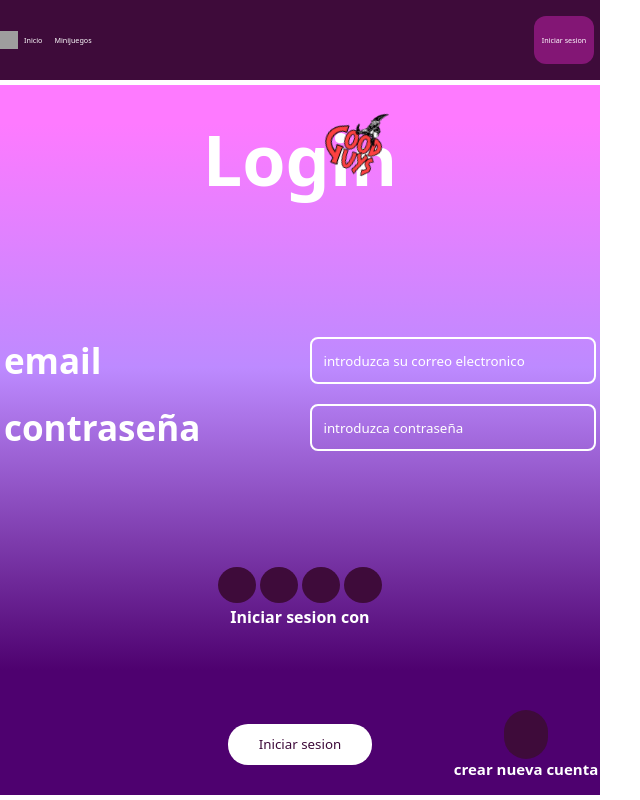
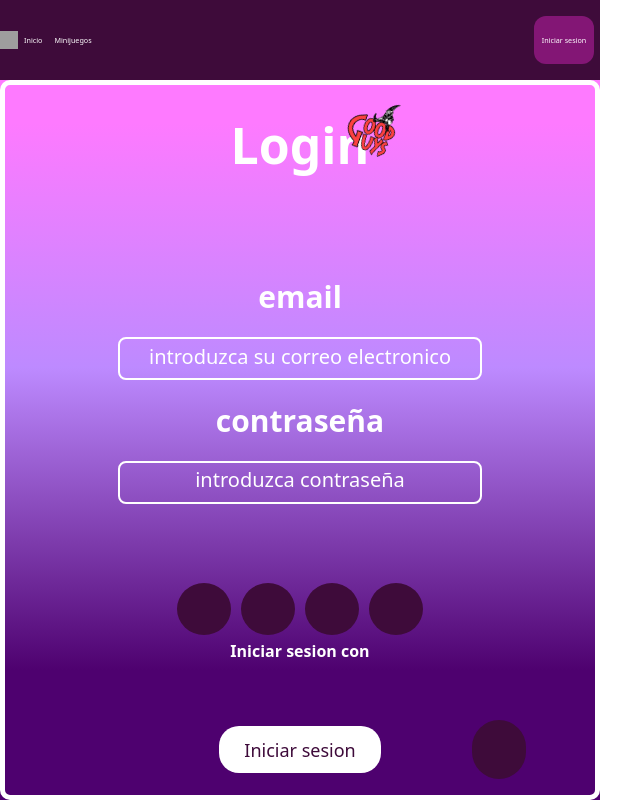
Before and after one commit to ericbcrril/Good-Guys-Casino, a React (Create React App) app in the folder appweb/: page /login in a window 600 px wide. Shown: the whole page, 640 px wide, since content can reach past the window. Built offline with nearby package versions, Linux system fonts and the light colour scheme; grey boxes are pictures that could not be loaded; some icons are missing.

Commit message:
responsive for cellphones ready

```diff
--- a/appweb/public/styles/Login.css
+++ b/appweb/public/styles/Login.css
@@ -150,12 +150,14 @@ h3 {
     width: 70%;
     height: 60%;
 }
-.item3 div{
+
+.item3 div {
     display: flex;
     flex-direction: column;
     justify-content: center;
     align-items: center;
 }
+
 .item3 a {
     background-color: #3E0B3A;
     justify-self: center;
@@ -164,10 +166,11 @@ h3 {
     padding: 10px;
 }
 
-.item3 h4{
+.item3 h4 {
     grid-column: 2/3;
     font-size: 15px;
 }
+
 /* fin de seccion de enviar formulario y crear nueva cuenta */
 .item1 input {
     background-color: transparent;
@@ -185,6 +188,26 @@ input::placeholder {
 /* Extra small devices (phones, 600px and down) */
 @media only screen and (max-width: 600px) {
 
+    .main {
+        background: rgb(78, 1, 111);
+        background: linear-gradient(0deg, rgba(78, 1, 111, 1) 18%, rgba(189, 138, 255, 1) 60%, rgba(254, 122, 255, 1) 94%);
+        display: flex;
+        justify-content: center;
+        align-items: center;
+        width: 100%;
+
+    }
+    .main-box {
+        border: 5px solid white;
+        border-radius: 10px;
+        padding: 1%;
+        width: 100%;
+        height: 100%;
+        display: flex;
+        flex-direction: column;
+        align-items: center;
+        justify-content: space-between;
+    }
     .header {
         display: grid;
         grid-template-columns: 1fr 1fr 1fr 1fr;
@@ -193,15 +216,159 @@ input::placeholder {
         width: 50%;
         margin: 10px;
     }
+    .item1 {
+        display: grid;
+        grid-template-columns: 2fr;
+        justify-content: center;
+        align-items: center;
+        gap: 20px;
+        margin: 10px;
+        padding: 5%;
+        width: 100%;
+    }
 
+    .item1 input {
+        background-color: transparent;
+        color: white;
+        border: 2px solid white;
+        border-radius: 8px;
+        padding-top: 2%;
+        padding-bottom: 2%;
+        padding-left: 4%;
+        padding-right: 4%;
+        width: 70%;
+        justify-self: center;
+    }
+    .item1 h3{
+        align-self: center;
+        justify-self: center;
+    }
+    input::placeholder {
+        color: white;
+        font-size: 20px;
+        text-align: center;
+    }
+
+    .header h1 {
+        grid-column: 2 / span 2;
+        justify-self: center;
+        align-self: center;
+        grid-row: 1 / 2;
+        font-size: 50px;
+        margin: 10px;
+    }
+
+    .header img {
+        transform: rotate(20deg);
+        grid-column: 3 / span 1;
+        grid-row: 1/2;
+        justify-self: end;
+        width: 100px;
+        z-index: 1;
+        margin-top: -30px;
+        margin-left: 130px;
+    }
+
+    .item2 {
+        display: flex;
+        align-items: center;
+        justify-content: space-between;
+        flex-direction: column;
+        width: 100%;
+    }
+
+    .item2 div {
+        margin: 5px;
+    }
+
+    .item2 div:first-child {
+        justify-self: center;
+        align-items: center;
+        margin: 10px;
+    }
+
+    .item2 div:nth-child(2) {
+        align-items: center;
+        margin: 10px;
+    }
+
+    .item2 div a {
+        justify-items: center;
+        background-color: #3E0B3A;
+        border-radius: 50%;
+        color: #fff;
+        padding: 15px;
+        margin: 5px;
+        width: 50px;
+        height: 50px;
+    }
+    h3{
+        font-size: 30px;
+    }
+    /*styles for item 3*/
+
+    .item3 button {
+        justify-self: center;
+        align-self: center;
+        grid-column: 2 / 3;
+        background-color: #fff;
+        color: #3E0B3A;
+        border: none;
+        border-top-left-radius: 20px;
+        border-top-right-radius: 20px;
+        border-bottom-left-radius: 20px;
+        border-bottom-right-radius: 20px;
+        cursor: pointer;
+        width: 90%;
+        height: 80%;
+        font-size: 18px;
+    }
+
+    .item3 div {
+        display: flex;
+        flex-direction: column;
+        justify-content: center;
+        align-items: center;
+    }
+
+    .item3 a {
+        background-color: #3E0B3A;
+        justify-self: center;
+        align-self: center;
+        border-radius: 30px;
+        padding: 15px;
+    }
+
+    .item3 h4 {
+        grid-column: 2/3;
+        font-size: 15px;
+        display: none;
+    }
 }
 
 /* Small devices (portrait tablets and large phones, 600px and up) */
 @media only screen and (min-width: 600px) {
+    .main {
+        background: rgb(78, 1, 111);
+        background: linear-gradient(0deg, rgba(78, 1, 111, 1) 18%, rgba(189, 138, 255, 1) 60%, rgba(254, 122, 255, 1) 94%);
+        display: flex;
+        justify-content: center;
+        align-items: center;
+        width: 100%;
 
+    }
+    .main-box {
+        border: 5px solid white;
+        border-radius: 10px;
+        padding: 1%;
+        width: 100%;
+        height: 100%;
+        display: flex;
+        flex-direction: column;
+        align-items: center;
+        justify-content: space-between;
+    }
 }
 
 /* Medium devices (landscape tablets, 768px and up) */
-@media only screen and (min-width: 768px) {
-
-}
+@media only screen and (min-width: 768px) {}
```
Lines whose indentation alone changed are shown as unchanged.
